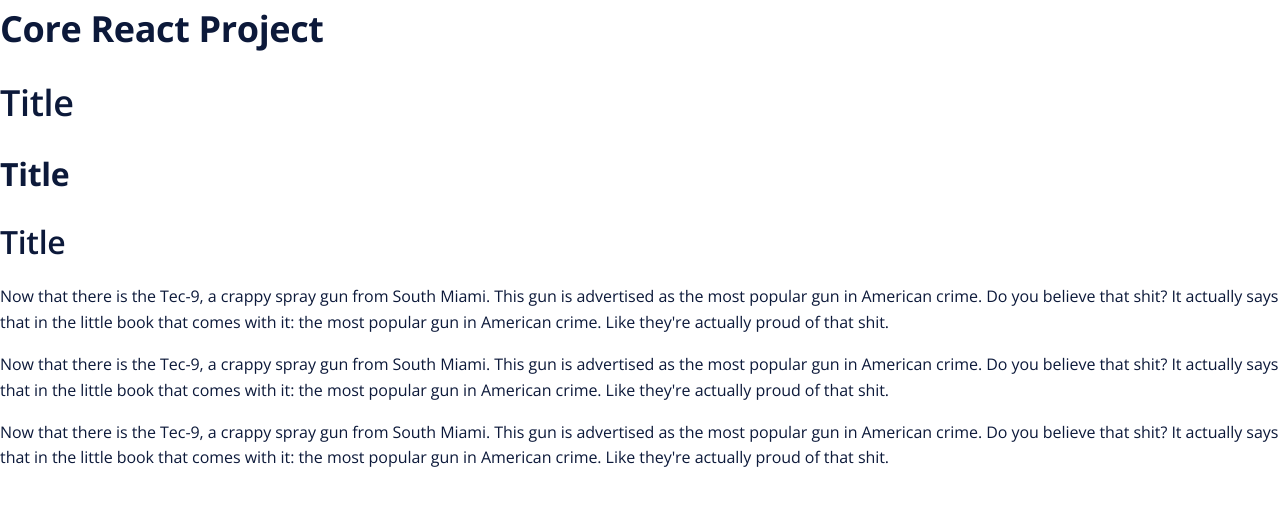
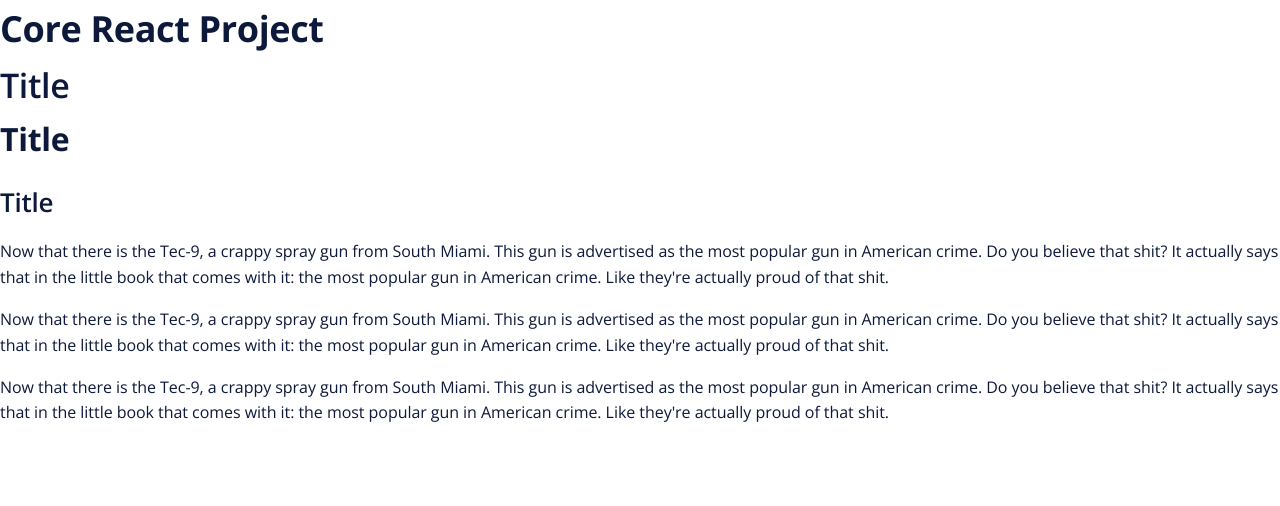
Before and after one commit to laurencedorman/toolkit, a React (Create React App) app: page / in a window 1280 px wide. Shown: the top 506 px of the page. Built offline with nearby package versions, Linux system fonts and the light colour scheme.

Commit message:
update fonts.scss

```diff
--- a/src/fonts.scss
+++ b/src/fonts.scss
@@ -10,8 +10,10 @@ html, body {
   -moz-osx-font-smoothing: grayscale
 }
 
-h1, h2 { font-size: 2.25rem }
-h3, h4 { font-size: 2rem }
+h1 { font-size: 2.25rem }
+h2 { font-size: 2.125rem }
+h3 { font-size: 2rem }
+h4 { font-size: 1.625rem }
 
 h1, h3, .title {font-weight: 700;}
 h2, h4, .subTitle {font-weight: 600;}
@@ -44,7 +46,7 @@ a, .link {
   &:disabled { color: $greyDark }
 }
 
-h1, h2, h3, h4, p, a, ul, li, ol, figure, pre, table, span, label, fieldset {
+h3, h4, p, a, ul, li, ol, figure, pre, table, span, label, fieldset {
   line-height: 1.618;
   margin-bottom: 1rem
 }
```
